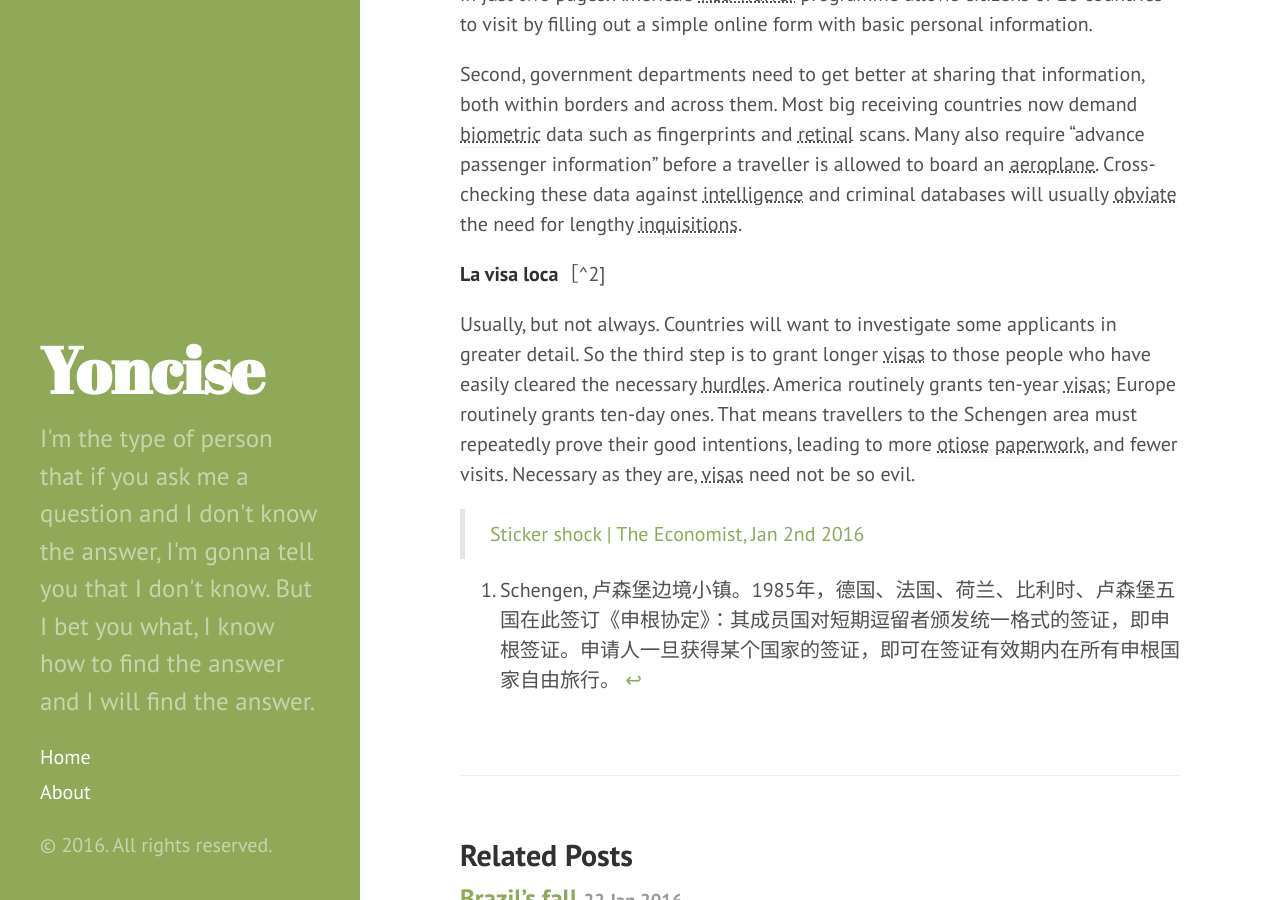
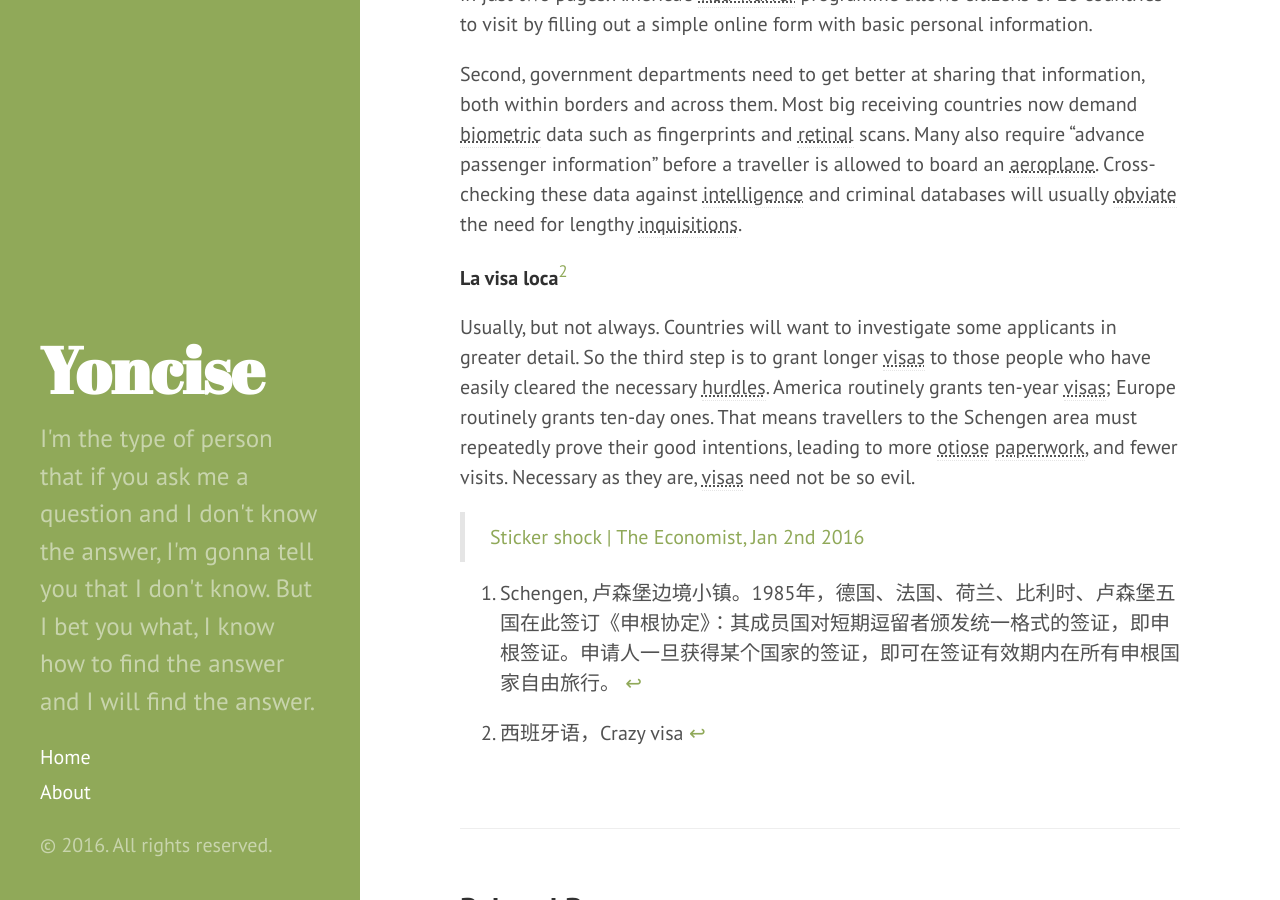
Before and after one commit to yoncise/yoncise.github.io, a Jekyll site: the page built from _posts/2016-01-24-Sticker-shock.md, in a window 1280 px wide and 900 px high, scrolled down 1625 px. Built offline with Jekyll 4.4.1, drawn with Linux system fonts in a browser that asks for light colours.

Commit message:
Update 2016-01-24-Sticker-shock.md

```diff
--- a/_posts/2016-01-24-Sticker-shock.md
+++ b/_posts/2016-01-24-Sticker-shock.md
@@ -91,7 +91,7 @@ against intelligence and criminal databases will usually obviate the need for le
 *[inquisitions]: 调查；宗教法庭；审讯
 *[intelligence]: 情报机关；
 
-__La visa loca__［^2]
+__La visa loca__[^2]
 
 Usually, but not always. Countries will want to investigate some applicants in greater detail. So the third step
 is to grant longer visas to those people who have easily cleared the necessary hurdles. America routinely grants
```
